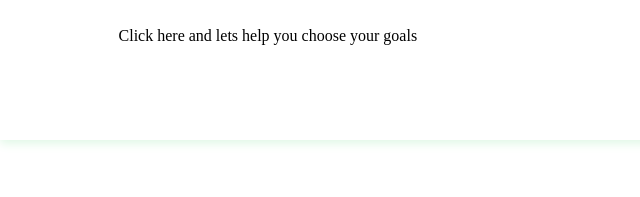
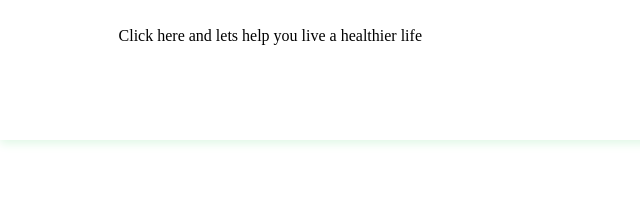
Before and after one commit to codeville-2024/diet-planner, a plain HTML site: page index.html in a window 1280 px wide. Shown: the part 369-566 px from the top of the page, 0-640 px from the left. Drawn offline with Linux system fonts and the light colour scheme.

Commit message:
new change

```diff
--- a/index.html
+++ b/index.html
@@ -30,7 +30,7 @@
         <a href="./Healthy.html"
           ><button id="sign-in">Choose your goals</button></a
         >
-        <p>Click here and lets help you choose your goals</p>
+        <p>Click here and lets help you live a healthier life</p>
       </div>
       <div id="profile-picture">
         <img id="profile-pic" src="pngwing 2.png" alt="" />
```
